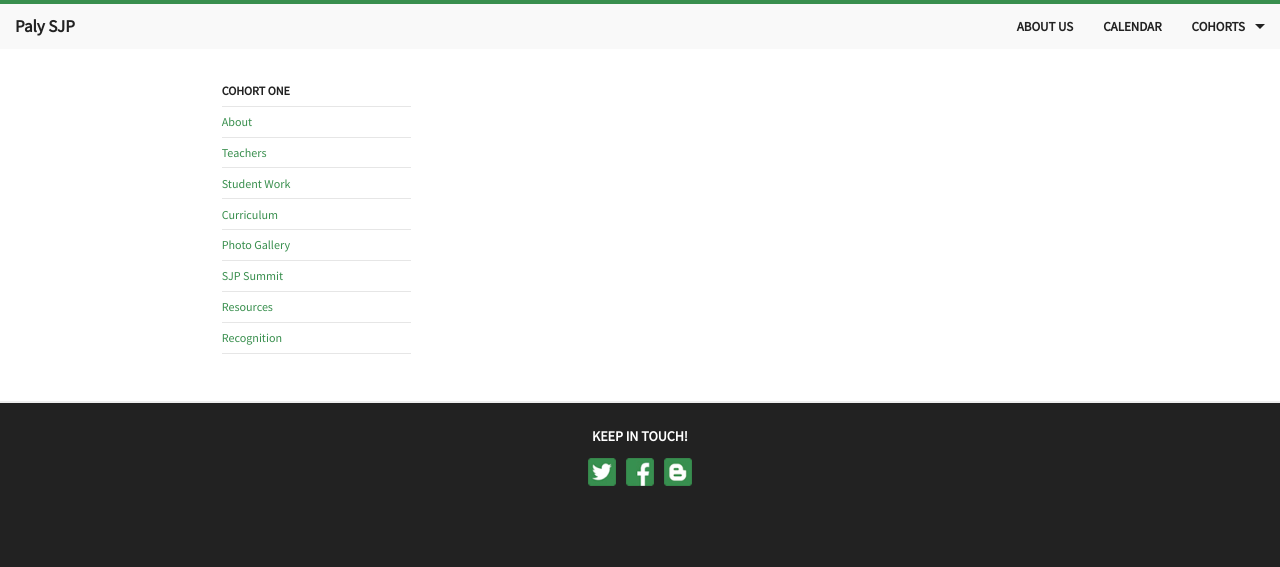
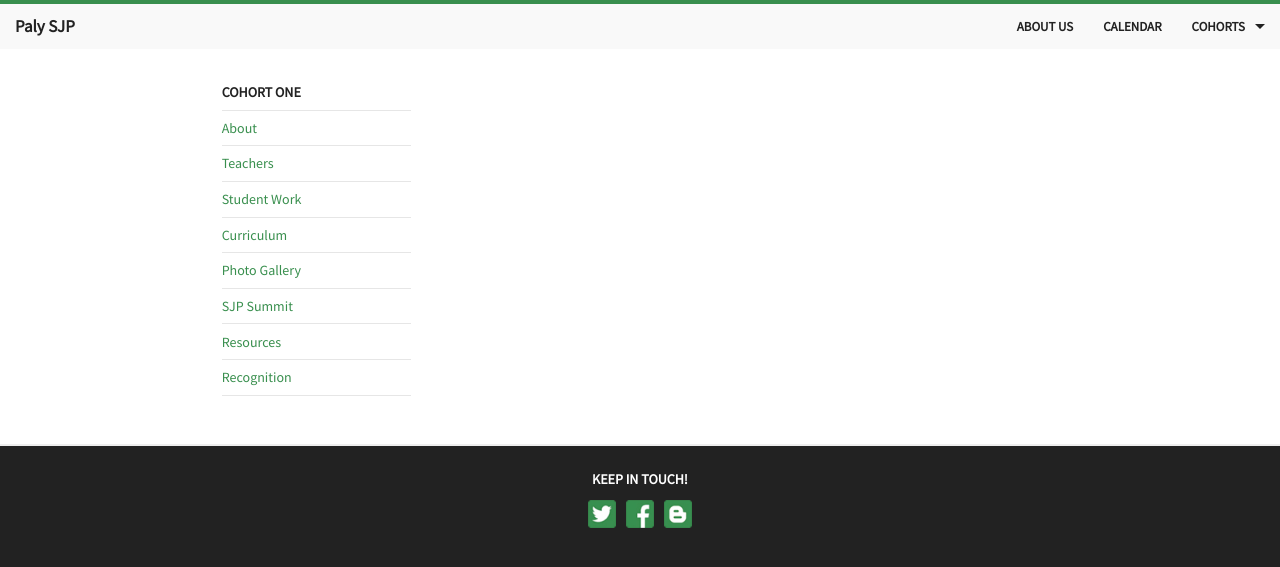
Before and after one commit to rafilong/palysjp-website, a Jekyll site: the page built from cohorts/one/curriculum.html, in a window 1280 px wide. Shown: the top 567 px of the page. Built offline with Jekyll 4.4.1, drawn with Linux system fonts in a browser that asks for light colours; Markdown is read by kramdown in place of the engine named in the settings.

Commit message:
Increased font size on side nav

```diff
--- a/assets/css/custom.css
+++ b/assets/css/custom.css
@@ -42,8 +42,6 @@ p {
 
 a:visited {
     color: #2ba6cb }
-
-
 
 /* Buttons */
 
@@ -102,6 +100,9 @@ a:visited {
 .side-nav li a {
     color: #398f4e; }
 
+.side-nav li {
+    font-size: 14px; }
+
 /* Footer */
 
 .footer {
```
